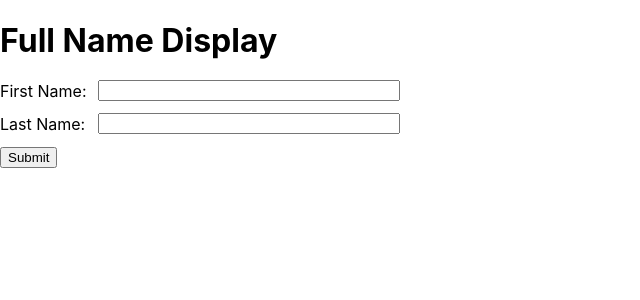
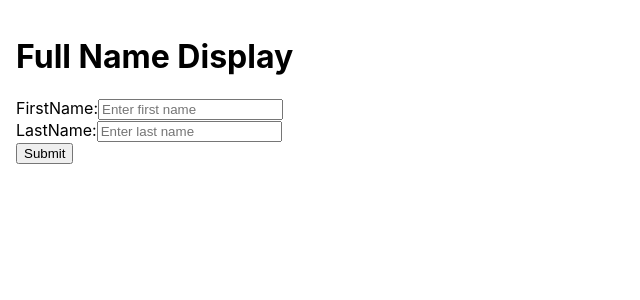
Before and after one commit to digambardarade/xdisplayname, a React (Create React App) app: page / in a window 1280 px wide. Shown: the top 300 px of the page, without its empty margins (0-640 px from the left). Built offline with nearby package versions, Linux system fonts and the light colour scheme.

Commit message:
Code modified

```diff
--- a/src/App.css
+++ b/src/App.css
@@ -1,38 +1,8 @@
 .App {
-  text-align: center;
+  display: flex;
+  width: 90%;
+  height: 100vh;
+  flex-direction: column;
+  justify-content: start;
+  padding: 1rem;
 }
-
-.App-logo {
-  height: 40vmin;
-  pointer-events: none;
-}
-
-@media (prefers-reduced-motion: no-preference) {
-  .App-logo {
-    animation: App-logo-spin infinite 20s linear;
-  }
-}
-
-.App-header {
-  background-color: #282c34;
-  min-height: 100vh;
-  display: flex;
-  flex-direction: column;
-  align-items: center;
-  justify-content: center;
-  font-size: calc(10px + 2vmin);
-  color: white;
-}
-
-.App-link {
-  color: #61dafb;
-}
-
-@keyframes App-logo-spin {
-  from {
-    transform: rotate(0deg);
-  }
-  to {
-    transform: rotate(360deg);
-  }
-}
--- a/src/App.js
+++ b/src/App.js
@@ -1,12 +1,72 @@
-
+import { useState } from 'react';
 import './App.css';
-import XDisplayName from './XDisplayName';
-
 
 function App() {
+  const [firstName, setFirstName] = useState('');
+  const [lastName, setLastName] = useState('');
+  const [fullName, setFullName] = useState('');
+
+  const changeInputFirstName = (e) => {
+    let fname = e.target.value.trim();
+    if(fname === '') {
+      setFirstName('');
+      setFullName('');
+    }
+    setFirstName(fname);
+  }
+
+  const changeInputLastName = (e) => {
+    let lname = e.target.value.trim();
+    if(lname === '') {
+      setLastName('');
+      setFullName('');
+    }
+    setLastName(lname);
+  }
+
+  const handleSubmit = (e) => {
+    e.preventDefault();
+    if(firstName && lastName) {
+      setFullName(`${firstName} ${lastName}`);
+    }
+    else
+    {
+      setFullName('');
+    }
+  }
   return (
     <div className="App">
-      <XDisplayName />
+      <h1>Full Name Display</h1>
+      <form className='form' onSubmit={handleSubmit}>
+        <div className=''>
+          <label>
+            FirstName:
+            <input
+              className=''
+              type="text"
+              onChange={changeInputFirstName}
+              value={firstName}
+              placeholder='Enter first name'
+              required={true}
+            />
+          </label>
+        </div>
+        <div className=''>
+          <label>
+            LastName:
+            <input
+              className=''
+              type="text"
+              onChange={changeInputLastName}
+              value={lastName}
+              placeholder='Enter last name'
+              required={true}
+            />
+          </label>
+        </div>
+        <button type='submit'>Submit</button>
+      </form>
+      {fullName ? (<div id='fullName'>Full Name: {fullName}</div>) : ''}
     </div>
   );
 }
--- a/src/XDisplayName.css
+++ /dev/null
@@ -1,39 +0,0 @@
-
-.xdisplayname-container {
-	text-align: left;
-	max-width: 400px;
-}
-
-.xdisplayname-title {
-	margin-bottom: 20px;
-	text-align: left;
-}
-
-.xdisplayname-form-row {
-	display: flex;
-	align-items: center;
-	margin-bottom: 12px;
-}
-
-.xdisplayname-label {
-	min-width: 90px;
-	margin-right: 8px;
-}
-
-.xdisplayname-input {
-	flex: 1;
-}
-
-.xdisplayname-submit {
-	margin-bottom: 16px;
-	text-align: left;
-}
-
-.xdisplayname-fullname-row {
-	margin-top: 12px;
-	text-align: left;
-}
-
-.xdisplayname-fullname-label {
-	font-weight: bold;
-}
--- a/src/XDisplayName.js
+++ /dev/null
@@ -1,50 +0,0 @@
-import "./App.css";
-import "./XDisplayName.css";
-import { useEffect, useState } from "react";
-
-function XDisplayName() {
-  const [first, setFirst] = useState("");
-  const [last, setLast] = useState("");
-  const [fullName, setFullName] = useState("");
-
-  const handleFirst = (e) => {
-    setFirst(e.target.value);
-  };
-
-  const handleLast = (e) => {
-    setLast(e.target.value);
-  };
-
-  const handleSubmit = (e) => {
-    e.preventDefault();
-    if (!first || !last) {
-      setFullName("");
-      return;
-    }
-    let res = first + " " + last;
-    setFullName(res);
-  };
-  return (
-    <>
-  <div className="App xdisplayname-container">
-  <h1 className="xdisplayname-title">Full Name Display</h1>
-        <form onSubmit={handleSubmit}>
-          <div className="xdisplayname-form-row">
-            <label htmlFor="firstName" className="xdisplayname-label">First Name:</label>
-            <input id="firstName" type="text" value={first} onChange={handleFirst} className="xdisplayname-input" />
-          </div>
-          <div className="xdisplayname-form-row">
-            <label htmlFor="lastName" className="xdisplayname-label">Last Name:</label>
-            <input id="lastName" type="text" value={last} onChange={handleLast} className="xdisplayname-input" />
-          </div>
-          <button type="submit" className="xdisplayname-submit">Submit</button>
-        </form>
-        {fullName && (
-          <div className="xdisplayname-fullname-row"><span className="xdisplayname-fullname-label">Full Name: </span>{fullName}</div>
-        )}
-      </div>
-    </>
-  );
-}
-
-export default XDisplayName;
```
